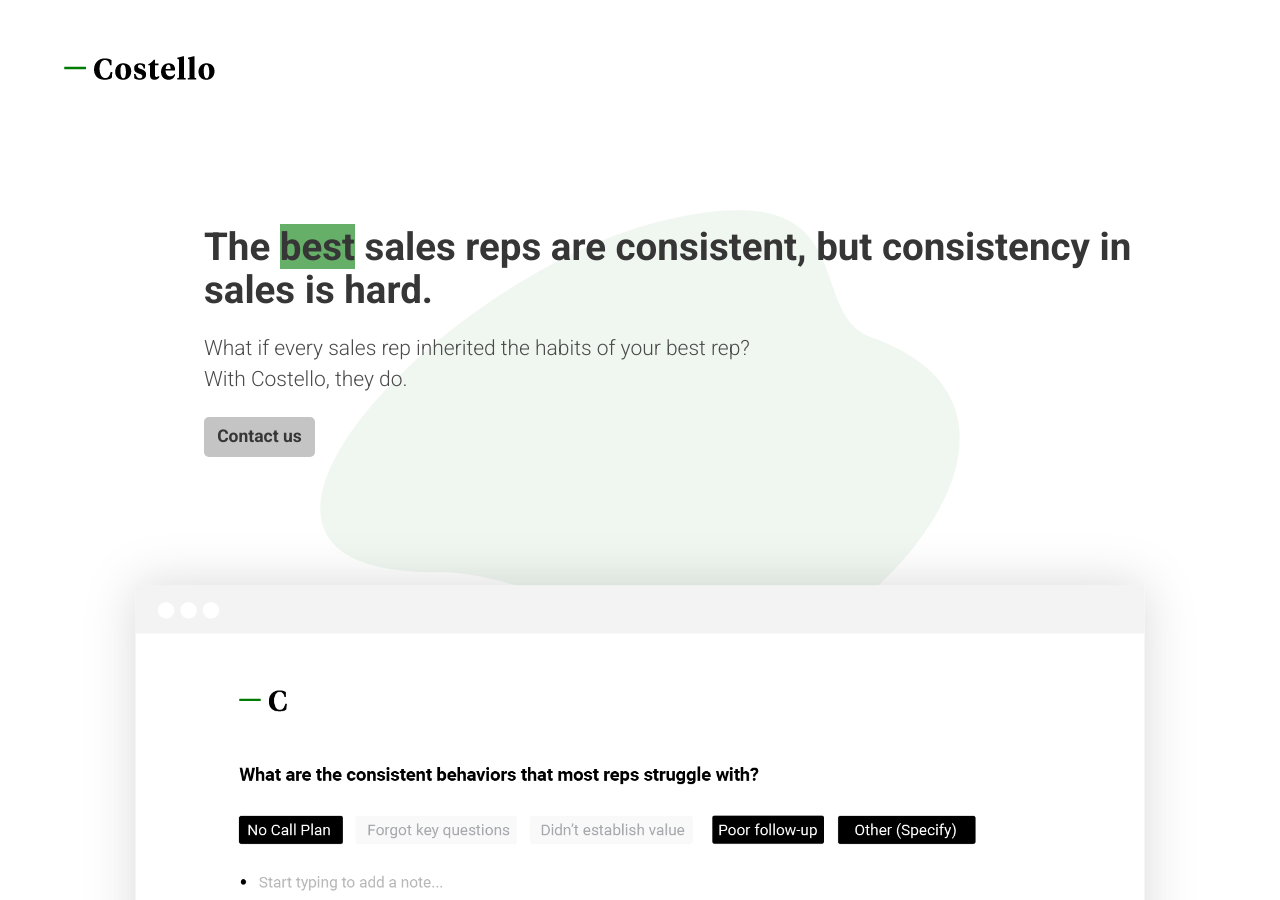
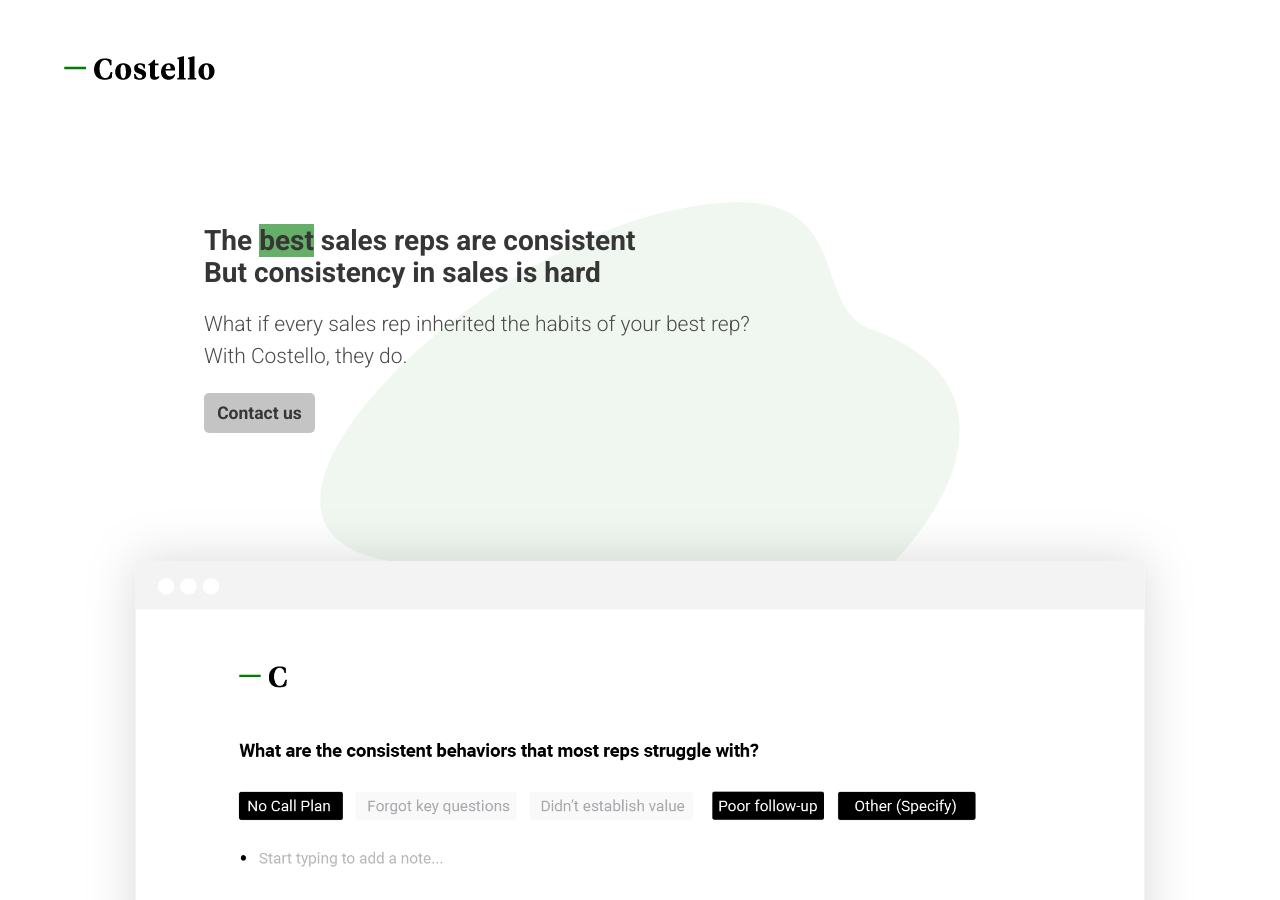
Before and after one commit to danieljbell/cloudcannon-test, a Jekyll site: the page built from index.html, in a window 1280 px wide and 900 px high. Built offline with Jekyll 4.4.1, drawn with Linux system fonts in a browser that asks for light colours; the list of posts is cut into pages by our own code.

Commit message:
updating heading sizes and line break and form to http temporarily

```diff
--- a/_includes/elements/contact-form.html
+++ b/_includes/elements/contact-form.html
@@ -1,7 +1,7 @@
 <form action="https://www.salesforce.com/servlet/servlet.WebToLead?encoding=UTF-8" method="POST">
 
   <input type=hidden name="oid" value="00D46000000q7nY">
-  <input type=hidden name="retURL" value="https://andcostello.com/signup/success">
+  <input type=hidden name="retURL" value="http://andcostello.com/signup/success">
   {% comment %}<input type=hidden name="retURL" value="http://localhost:4000/signup/success">{% endcomment %}
   {% comment %}<input type=hidden name="retURL" value="http://early-lute.cloudvent.net/signup/success">{% endcomment %}
   <input type="hidden" name="lead_source" value="Website">
--- a/_includes/home/contact.html
+++ b/_includes/home/contact.html
@@ -2,7 +2,7 @@
   <div id="contact" class="container-fluid home__contact-container">
     <div class="home__contact-copy content is-large">
       {% include elements/title.html
-        size="4"
+        size="3"
         strong=true
         text="
           <span class='green-highlight'><strong>Co-pilot.</strong></span> Assistant. Hype-man.
--- a/_includes/home/enter-costello.html
+++ b/_includes/home/enter-costello.html
@@ -4,7 +4,7 @@
       <div class="home__enter-costello-copy column is-full">
         <div class="content is-large">
           {% include elements/title.html
-            size="2"
+            size="3"
             strong=true
             text="Enter Costello."
           %}
--- a/_includes/home/intro.html
+++ b/_includes/home/intro.html
@@ -11,9 +11,10 @@
     </div>
     <div class="home__intro-copy content is-large">
       {% include elements/title.html
-        size="2"
+        size="3"
         strong=true
-        text='The <span class="green-highlight"><strong>best</strong></span> sales reps are consistent, but consistency in sales is hard.'
+        text='The <span class="green-highlight"><strong>best</strong></span> sales reps are consistent<br />
+          But consistency in sales is hard'
       %}
       <p class="editable">What if every sales rep inherited the habits of your best rep?<br />With Costello, they do.</p>
       <a class="button darkgreybg is-medium editable" href="#contact"><strong>Contact us</strong></a>
```
Also changed, not shown: index.html (+9 -0 lines).
